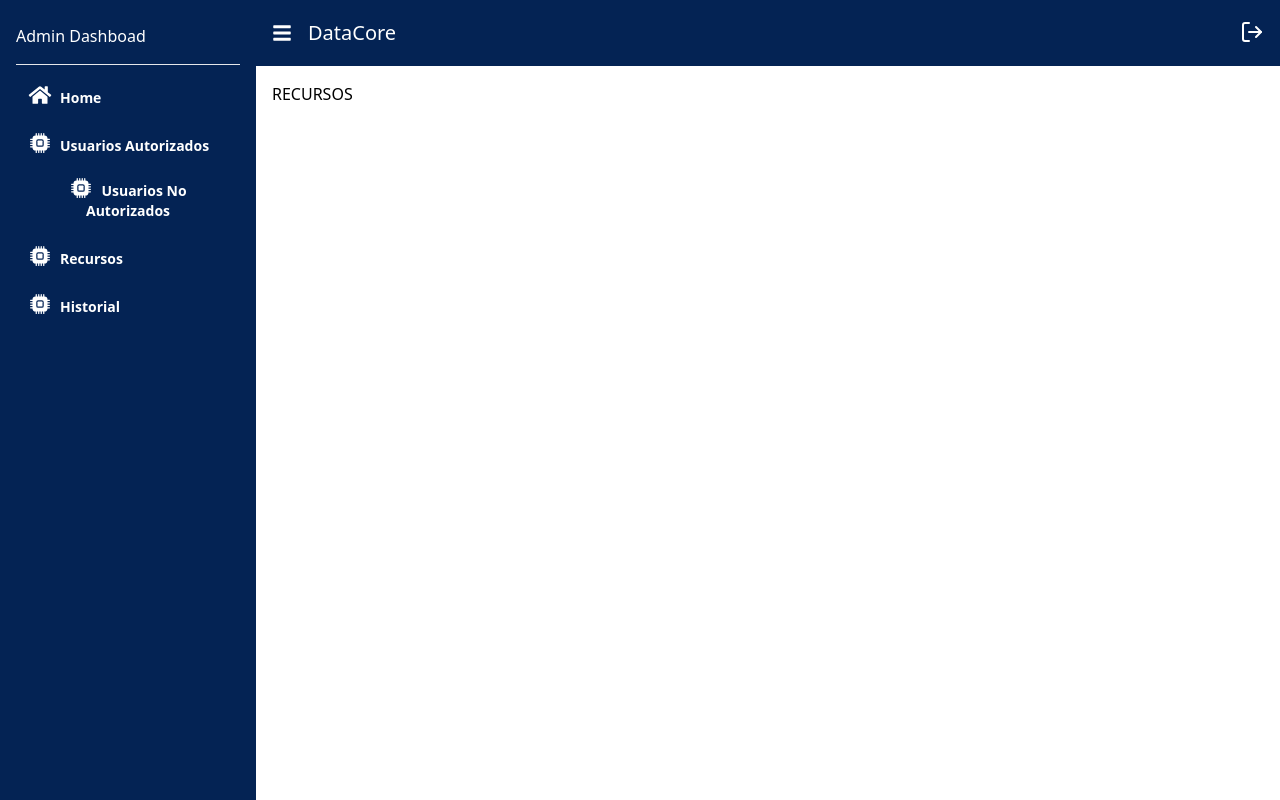
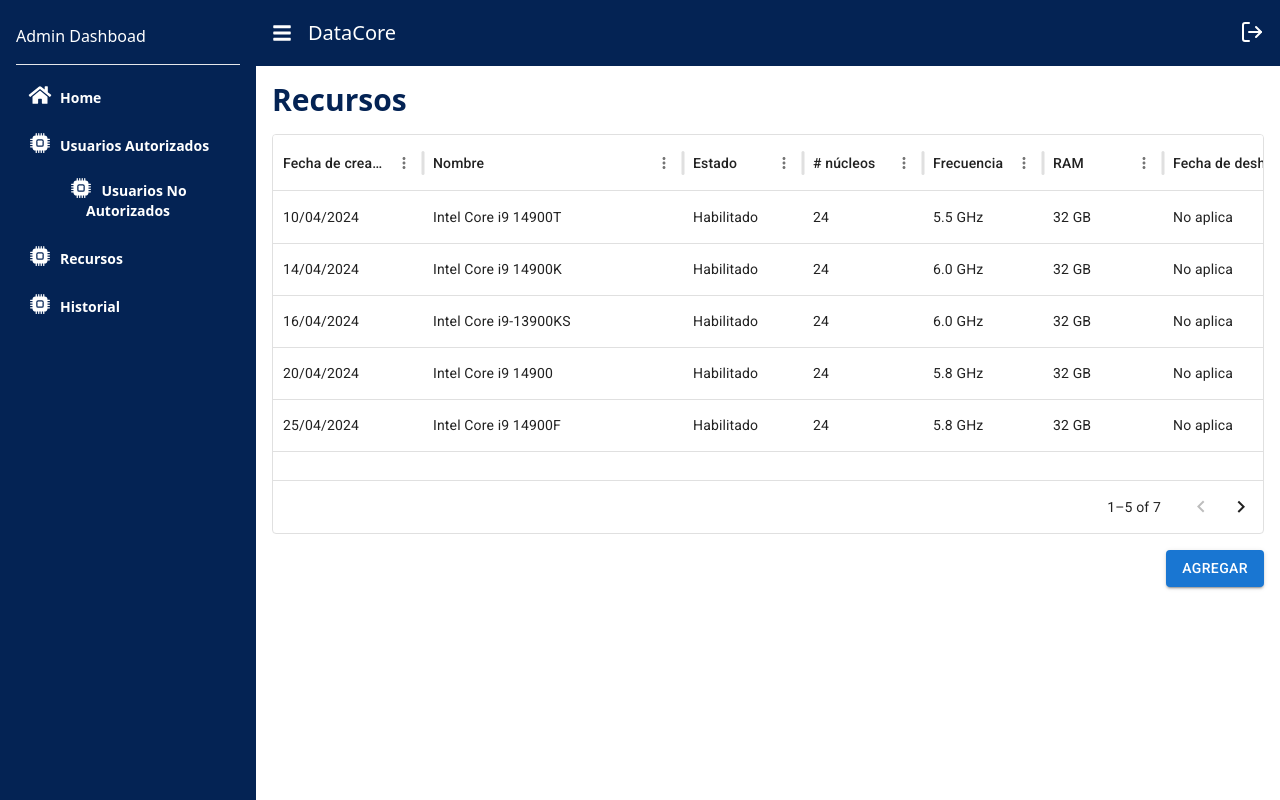
Before and after one commit to Shinoa12/datacore_frontend, a React (Vite) app: page /Recursos in a window 1280 px wide. Built offline with nearby package versions, Linux system fonts and the light colour scheme.

Commit message:
Add Recursos component with placeholder table

```diff
--- a/src/pages/Recursos.jsx
+++ b/src/pages/Recursos.jsx
@@ -1,8 +1,245 @@
-function Recursos () {
+import * as React from "react";
+import Button from "@mui/material/Button";
+import Box from "@mui/material/Box";
+import { DataGrid } from "@mui/x-data-grid";
+import { styled } from "@mui/material/styles";
+import Dialog from "@mui/material/Dialog";
+import DialogTitle from "@mui/material/DialogTitle";
+import DialogContent from "@mui/material/DialogContent";
+import DialogActions from "@mui/material/DialogActions";
+import InputAdornment from "@mui/material/InputAdornment";
+import IconButton from "@mui/material/IconButton";
+import MenuItem from "@mui/material/MenuItem";
+import CloseIcon from "@mui/icons-material/Close";
+import TextField from "@mui/material/TextField";
 
-    return (
-        <div className="row m-4">RECURSOS</div>
-    )
+const BootstrapDialog = styled(Dialog)(({ theme }) => ({
+  "& .MuiDialogContent-root": {
+    padding: theme.spacing(2),
+  },
+  "& .MuiDialogActions-root": {
+    padding: theme.spacing(2),
+  },
+}));
+
+const columns = [
+  { field: "fecha_creacion", headerName: "Fecha de creación", width: 150 },
+  { field: "nombre", headerName: "Nombre", width: 260 },
+  { field: "estado", headerName: "Estado", width: 120 },
+  { field: "num_nucleos", headerName: "# núcleos", width: 120 },
+  { field: "frecuencia", headerName: "Frecuencia", width: 120 },
+  { field: "ram", headerName: "RAM", width: 120 },
+  { field: "fecha_deshab", headerName: "Fecha de deshabilitación", width: 180 },
+];
+
+// Registros temporales
+const rows = [
+  {
+    id: 1,
+    fecha_creacion: "10/04/2024",
+    nombre: "Intel Core i9 14900T",
+    estado: "Habilitado",
+    num_nucleos: "24",
+    frecuencia: "5.5 GHz",
+    ram: "32 GB",
+    fecha_deshab: "No aplica",
+  },
+  {
+    id: 2,
+    fecha_creacion: "14/04/2024",
+    nombre: "Intel Core i9 14900K",
+    estado: "Habilitado",
+    num_nucleos: "24",
+    frecuencia: "6.0 GHz",
+    ram: "32 GB",
+    fecha_deshab: "No aplica",
+  },
+  {
+    id: 3,
+    fecha_creacion: "16/04/2024",
+    nombre: "Intel Core i9-13900KS",
+    estado: "Habilitado",
+    num_nucleos: "24",
+    frecuencia: "6.0 GHz",
+    ram: "32 GB",
+    fecha_deshab: "No aplica",
+  },
+  {
+    id: 4,
+    fecha_creacion: "20/04/2024",
+    nombre: "Intel Core i9 14900",
+    estado: "Habilitado",
+    num_nucleos: "24",
+    frecuencia: "5.8 GHz",
+    ram: "32 GB",
+    fecha_deshab: "No aplica",
+  },
+  {
+    id: 5,
+    fecha_creacion: "25/04/2024",
+    nombre: "Intel Core i9 14900F",
+    estado: "Habilitado",
+    num_nucleos: "24",
+    frecuencia: "5.8 GHz",
+    ram: "32 GB",
+    fecha_deshab: "No aplica",
+  },
+  {
+    id: 6,
+    fecha_creacion: "28/04/2024",
+    nombre: "Intel Core i9 14900HX",
+    estado: "Habilitado",
+    num_nucleos: "24",
+    frecuencia: "5.8 GHz",
+    ram: "32 GB",
+    fecha_deshab: "No aplica",
+  },
+  {
+    id: 7,
+    fecha_creacion: "30/04/2024",
+    nombre: "Intel Core i9 14900KF",
+    estado: "Deshabilitado",
+    num_nucleos: "24",
+    frecuencia: "6.0 GHz",
+    ram: "32 GB",
+    fecha_deshab: "08/05/2024",
+  },
+];
+
+function Recursos() {
+  const [open, setOpen] = React.useState(false);
+
+  const handleClickOpen = () => {
+    setOpen(true);
+  };
+  const handleClose = () => {
+    setOpen(false);
+  };
+
+  return (
+    <div className="mx-4 mt-4">
+      <h2
+        style={{ color: "rgb(4, 35, 84)" }}
+        className=" font-bold text-3xl mb-4"
+      >
+        Recursos
+      </h2>
+      <Box sx={{ height: 400, width: "100%" }}>
+        <DataGrid
+          rows={rows}
+          columns={columns}
+          initialState={{
+            pagination: {
+              paginationModel: {
+                pageSize: 5,
+              },
+            },
+          }}
+          pageSizeOptions={[5]}
+          //   checkboxSelection
+          disableRowSelectionOnClick
+        />
+      </Box>
+
+      <Box sx={{ display: "flex", justifyContent: "end", mt: 2 }}>
+        <Button variant="contained" onClick={handleClickOpen}>
+          AGREGAR
+        </Button>
+      </Box>
+
+      <BootstrapDialog
+        onClose={handleClose}
+        aria-labelledby="dialog-title"
+        open={open}
+        fullWidth={true}
+      >
+        <DialogTitle
+          sx={{ m: 0, p: 2 }}
+          id="dialog-title"
+          style={{ color: "rgb(4, 35, 84)" }}
+        >
+          Agregar CPU
+        </DialogTitle>
+        <IconButton
+          aria-label="close"
+          onClick={handleClose}
+          sx={{
+            position: "absolute",
+            right: 8,
+            top: 12,
+            color: (theme) => theme.palette.grey[500],
+          }}
+        >
+          <CloseIcon />
+        </IconButton>
+        <DialogContent dividers>
+          <TextField
+            autoFocus
+            margin="dense"
+            id="nombre"
+            label="Nombre"
+            type="text"
+            fullWidth
+            // value={nombre}
+            // onChange={manejarCambioNombre}
+          />
+          <TextField
+            margin="dense"
+            id="num_nucleos"
+            label="Número de núcleos"
+            type="number"
+            fullWidth
+            inputProps={{ min: 0 }}
+            // value={num_nucleos}
+            // onChange={manejarCambioNucleos}
+          />
+          <TextField
+            margin="dense"
+            id="frecuencia"
+            label="Frecuencia de reloj"
+            type="number"
+            fullWidth
+            inputProps={{ min: 0 }}
+            InputProps={{
+              endAdornment: <InputAdornment position="end">GHz</InputAdornment>,
+            }}
+            // value={frecuencia}
+            // onChange={manejarCambioFrecuencia}
+          />
+          <TextField
+            margin="dense"
+            id="ram"
+            label="RAM"
+            type="number"
+            fullWidth
+            inputProps={{ min: 0 }}
+            InputProps={{
+              endAdornment: <InputAdornment position="end">GB</InputAdornment>,
+            }}
+            // value={ram}
+            // onChange={manejarCambioRam}
+          />
+          <TextField
+            select
+            margin="dense"
+            id="estado"
+            label="Estado"
+            // value={estado}
+            // onChange={manejarCambioEstado}
+            fullWidth
+          >
+            <MenuItem value="enabled">Habilitado</MenuItem>
+            <MenuItem value="disabled">Deshabilitado</MenuItem>
+          </TextField>
+        </DialogContent>
+        <DialogActions sx={{ display: "flex", justifyContent: "end" }}>
+          <Button variant="contained" onClick={handleClose}>
+            CONFIRMAR
+          </Button>
+        </DialogActions>
+      </BootstrapDialog>
+    </div>
+  );
 }
 
-export default Recursos
+export default Recursos;
```
